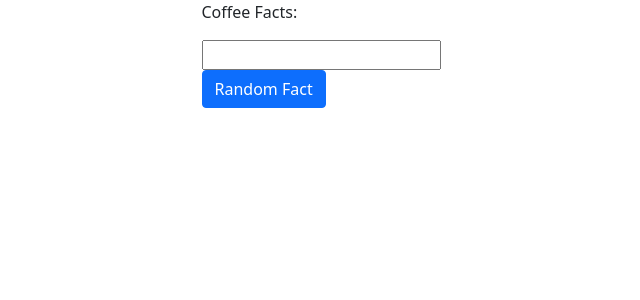
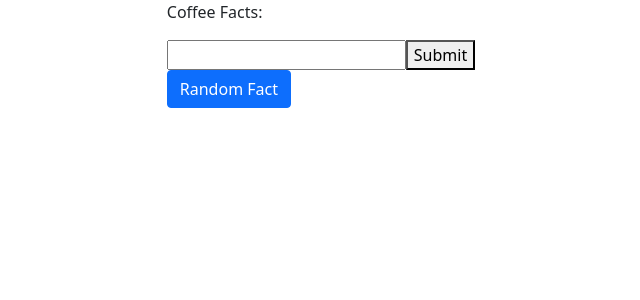
Before and after one commit to JustinsHub/Coffee_Me, a React (Create React App) app: page / in a window 1280 px wide. Shown: the top 300 px of the page, without its empty margins (319-959 px from the left). Built offline with nearby package versions, Linux system fonts and the light colour scheme; no server answers.

Commit message:
POST ReviewFacts implemented

```diff
--- a/src/api/helper-commons/http-coffeeFacts.ts
+++ b/src/api/helper-commons/http-coffeeFacts.ts
@@ -3,8 +3,8 @@ import axios from "axios";
 const CoffeeFactsHTTP = axios.create({
     baseURL: process.env.REACT_COFFEE_FACTS_BASE || "http://localhost:3001",
     headers: {
-        "Content-Type": "application/json",
-        "Authorization": "Bearer" // ${token} Get token from wrapper by passing it down?
+        "Content-Type": "application/json"
+        // "Authorization": "Bearer" // ${token} Get token from wrapper by passing it down?
     }
 })
 
--- a/src/api/reviewFactsAPI.ts
+++ b/src/api/reviewFactsAPI.ts
@@ -9,9 +9,12 @@ class ReviewFacts {
         const singleFact = await Request.CoffeeFactsHTTP.get(`/api/reviews/${id}`)
         return singleFact
     }
-    //any user can post a fact that gets reviewed by admin
+    //any user can post a fact that gets reviewed by admin (must object key that relates to DB) //Can put on schema?
     static async postReviewFact(facts:string) {
-        const newPostReview = await Request.CoffeeFactsHTTP.post(`/api/reviews/post`, facts)
+        const newPostReview = await Request.CoffeeFactsHTTP.post(`/api/reviews/post`,
+        {
+            fact:facts
+        })
         return newPostReview
     }
 }
--- a/src/components/Main.tsx
+++ b/src/components/Main.tsx
@@ -32,11 +32,7 @@ const Main: React.FC = () => {
             return error
         }
     }
-        //put coffee fact in the middle
-        //button in the middle
-        //put in useeffect after implemention of coffeefunction
-        //new fact renders input
-        //random fact renders just 1 fact from DB
+
     return (
         <div>
             Coffee Facts:
--- a/src/components/NewFact.tsx
+++ b/src/components/NewFact.tsx
@@ -1,37 +1,44 @@
-import React, {ChangeEvent, useState} from "react";
-
+import React, {ChangeEvent, SyntheticEvent, useState} from "react";
+import ReviewFacts from "../api/reviewFactsAPI";
+interface CoffeeFactInterface {
+    coffeeFacts: string
+}
 
 const NewFact: React.FC = () =>{
-
-    interface CoffeeFactInterface {
-        coffeeFacts: string
-    }
     const INITIAL_DATA: CoffeeFactInterface = {
         coffeeFacts: ""
     }
 
     const [newCoffeeFact, setNewCoffeeFact ] = useState<CoffeeFactInterface>(INITIAL_DATA)
 
-    const handleChange = (e: ChangeEvent<HTMLInputElement>) => {
+    const handleChange = (e: ChangeEvent<HTMLInputElement>):void => {
         const {name, value} = e.target
         setNewCoffeeFact((coffee) => ({...coffee, [name]:value })
         )}
 
-    const handleSubmit = () => {
-        //submits to reviews
+    const handleSubmit = async(e:SyntheticEvent) => {
+        e.preventDefault()
+        try {
+            const submitFact = await ReviewFacts.postReviewFact(newCoffeeFact.coffeeFacts)
+            console.log(submitFact)
+            return submitFact
+        } catch (error) {
+            return error
+        }
     }
 
     //when we click button it turns into input?
 
     return (
         <div>
-            <form>
+            <form onSubmit={handleSubmit}>
                 <input
                 type="text"
                 name="coffeeFacts"
                 value={newCoffeeFact.coffeeFacts}
                 onChange={handleChange}
                 />
+                <button>Submit</button>
             </form>
         </div>
     )
```
